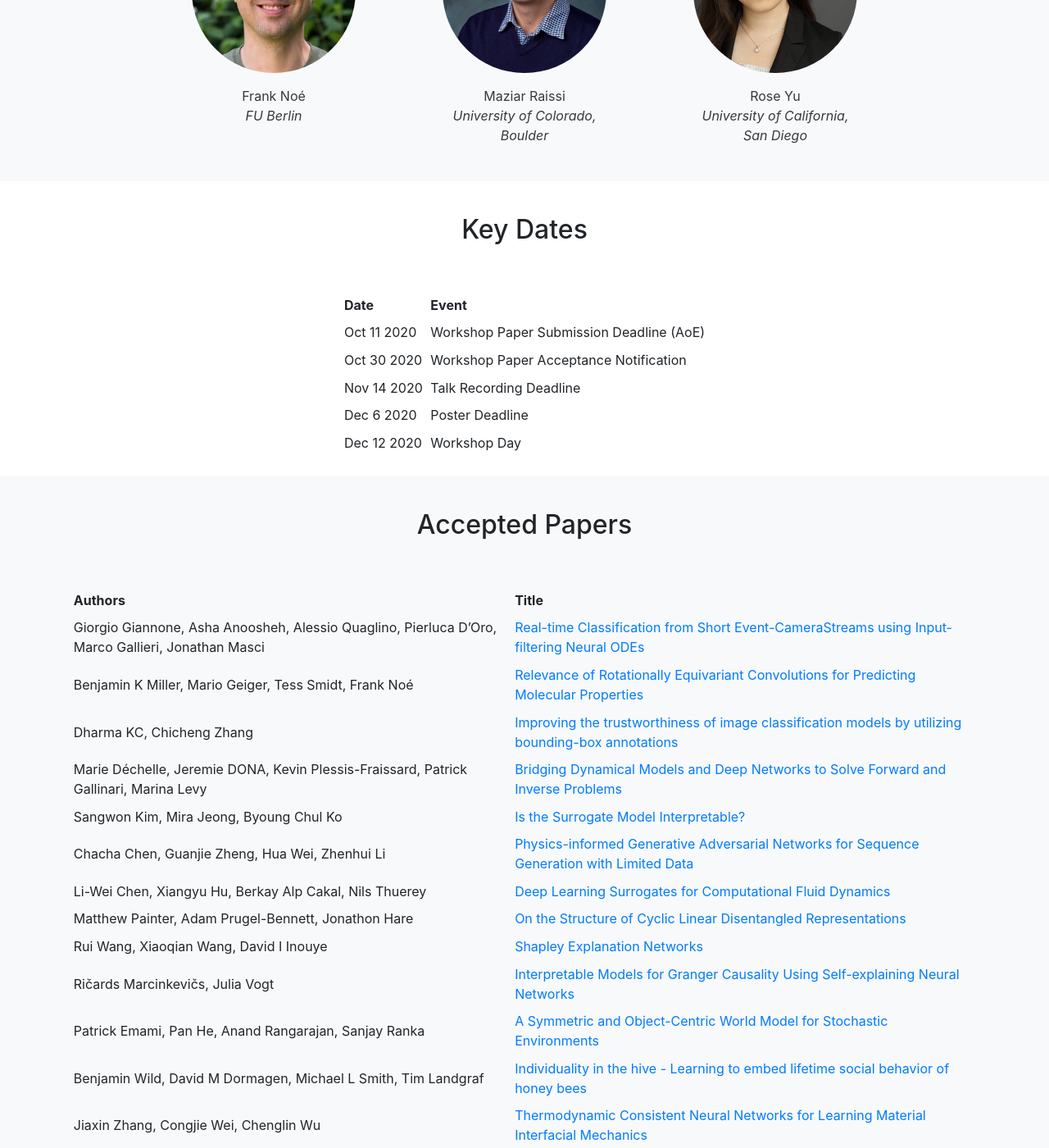
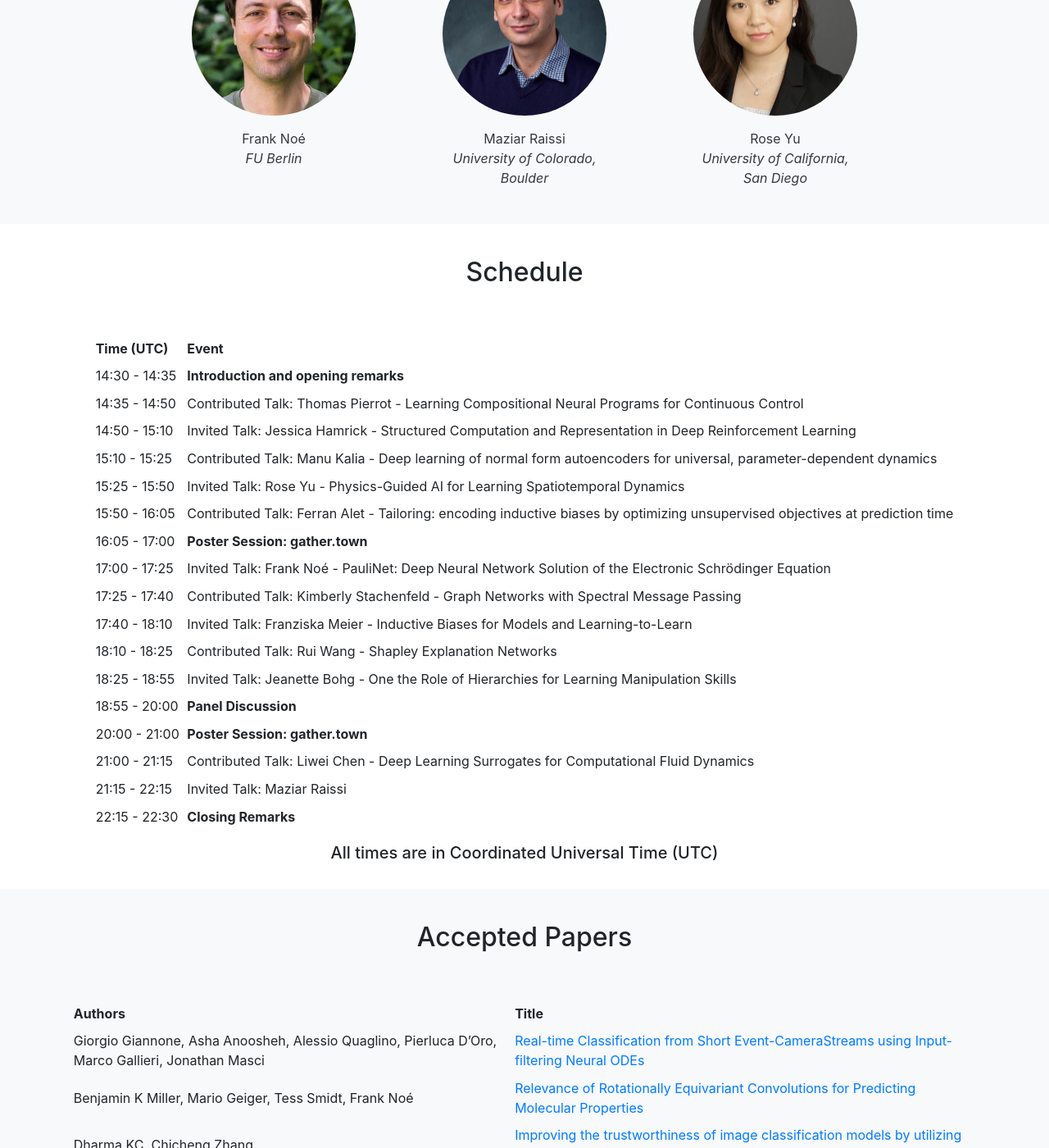
Before and after one commit to inductive-biases/inductive-biases.github.io, a Jekyll site: the page built from index.md, in a window 1280 px wide and 1400 px high, scrolled down 1460 px. Shown: the whole window at 82% size. Built offline with Jekyll 4.4.1, drawn with Linux system fonts in a browser that asks for light colours; some of the changed text lies outside the part shown.

Commit message:
Add schedule.

```diff
--- a/index.md
+++ b/index.md
@@ -12,6 +12,7 @@ menu: ["Workshop","Abstract","Speakers","Key Dates","Call for Papers","Schedule"
 Interpretable Inductive Biases<br>and Physically Structured Learning
 </h1>
 <h2 class="h4 my-4">December 12<sup>th</sup>, 2020</h2>
+<h2 class="h4 my-4">Poster deadline: December 6<sup>th</sup>, 2020</h2>
 </div>
 </div>
 
@@ -34,8 +35,8 @@ Interpretable Inductive Biases<br>and Physically Structured Learning
 
 <div class="bg-white">
 <div id="keydates" class="container py-4">
-{% capture keydates %}{% include_relative keydates.md %}{% endcapture %}
-{{ keydates | remove_first: "---" | remove_first: "published: false" | remove_first: "---" | markdownify }}
+{% capture schedule %}{% include_relative schedule.md %}{% endcapture %}
+{{ schedule | remove_first: "---" | remove_first: "published: false" | remove_first: "---" | markdownify }}
 </div>
 </div>
 
--- a/schedule.md
+++ b/schedule.md
@@ -6,20 +6,30 @@ published: false
 
 <div class="table-sm table-hover d-flex justify-content-center" markdown="1">
 
-| Time          | Event                                          |
+| Time (UTC)    | Event                                          |
 |---------------|------------------------------------------------|
-| 09:00 - 09:05 | Introduction and opening remarks               |
-| 09:05 - 09:30 | *Invited Talk 1: XXXX (Confirmed / Tentative)* |
-|               | Topic & Short Bio                              |
-| 09:30 - 09:45 | Contributed Talk 1                             |
-| 09:45 - 10:15 | Coffee Break                                   |
-| 10:15 - 10:45 | *Invited Talk 2: XXXX (Confirmed / Tentative)* |
-|               | Topic & Short Bio                              |
-| 10:45 - 11:00 | Contributed Talk 2                             |
-| 11:00 - 12:00 | Poster Session 1                               |
-| 12:00 - 13:30 | Lunch Break                                    |
-| 15:30 - 16:00 | Coffee Break                                   |
-| 18:00         | End                                            |
+| 14:30 - 14:35 | **Introduction and opening remarks** |
+| 14:35 - 14:50 | Contributed Talk: Thomas Pierrot - Learning Compositional Neural Programs for Continuous Control |
+| 14:50 - 15:10 | Invited Talk: Jessica Hamrick - Structured Computation and Representation in Deep Reinforcement Learning  |
+| 15:10 - 15:25 | Contributed Talk: Manu Kalia - Deep learning of normal form autoencoders for universal, parameter-dependent dynamics |
+| 15:25 - 15:50 | Invited Talk: Rose Yu - Physics-Guided AI for Learning Spatiotemporal Dynamics |
+| 15:50 - 16:05 | Contributed Talk: Ferran Alet - Tailoring: encoding inductive biases by optimizing unsupervised objectives at prediction time |
+| 16:05 - 17:00 | **Poster Session: gather.town** |
+| 17:00 - 17:25 | Invited Talk: Frank Noé - PauliNet: Deep Neural Network Solution of the Electronic Schrödinger Equation |
+| 17:25 - 17:40 | Contributed Talk: Kimberly Stachenfeld - Graph Networks with Spectral Message Passing |
+| 17:40 - 18:10 | Invited Talk: Franziska Meier - Inductive Biases for Models and Learning-to-Learn |
+| 18:10 - 18:25 | Contributed Talk: Rui Wang - Shapley Explanation Networks |
+| 18:25 - 18:55 | Invited Talk: Jeanette Bohg - One the Role of Hierarchies for Learning Manipulation Skills |
+| 18:55 - 20:00 | **Panel Discussion** |
+| 20:00 - 21:00 | **Poster Session: gather.town** |
+| 21:00 - 21:15 | Contributed Talk: Liwei Chen - Deep Learning Surrogates for Computational Fluid Dynamics |
+| 21:15 - 22:15 | Invited Talk: Maziar Raissi |
+| 22:15 - 22:30 | **Closing Remarks** |
 |---------------|------------------------------------------------|
 
+
+
+
 </div>
+
+<h2 class="h5 text-center pt-3">All times are in Coordinated Universal Time (UTC)</h2>
```
